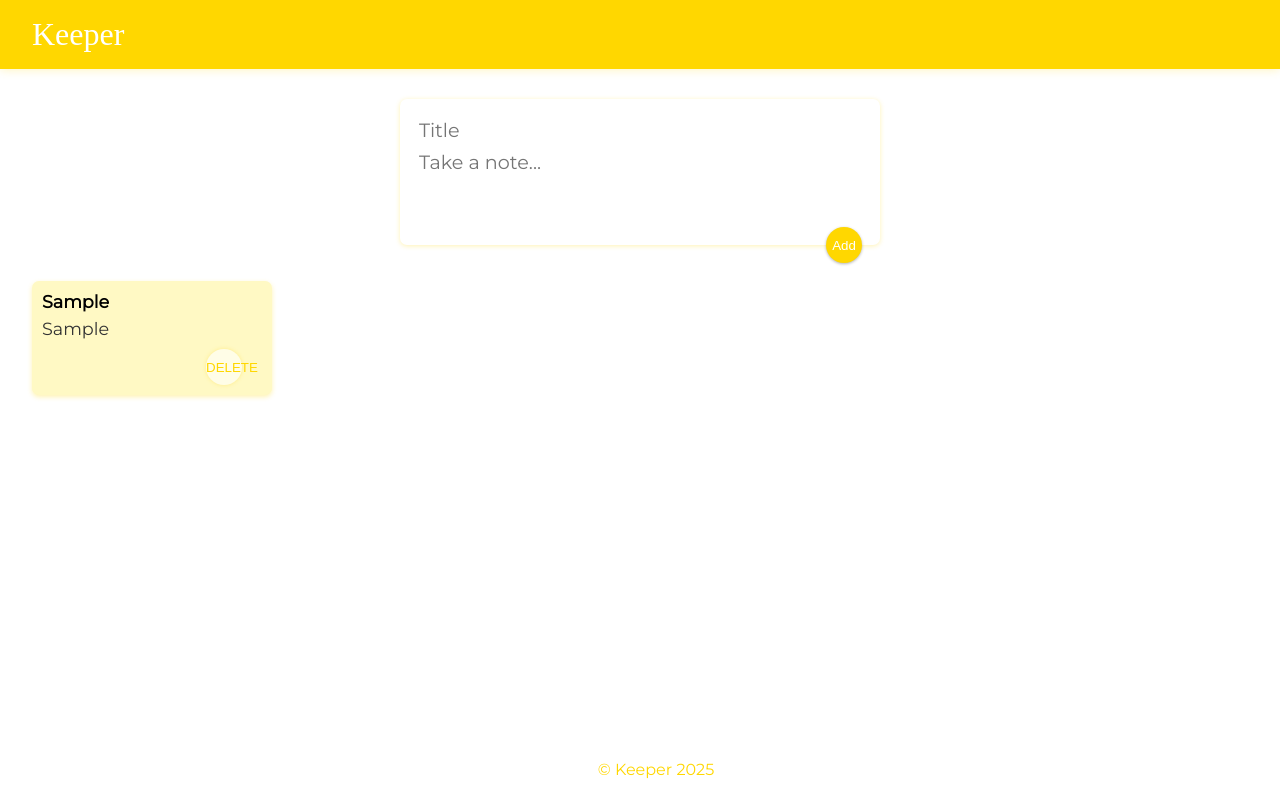
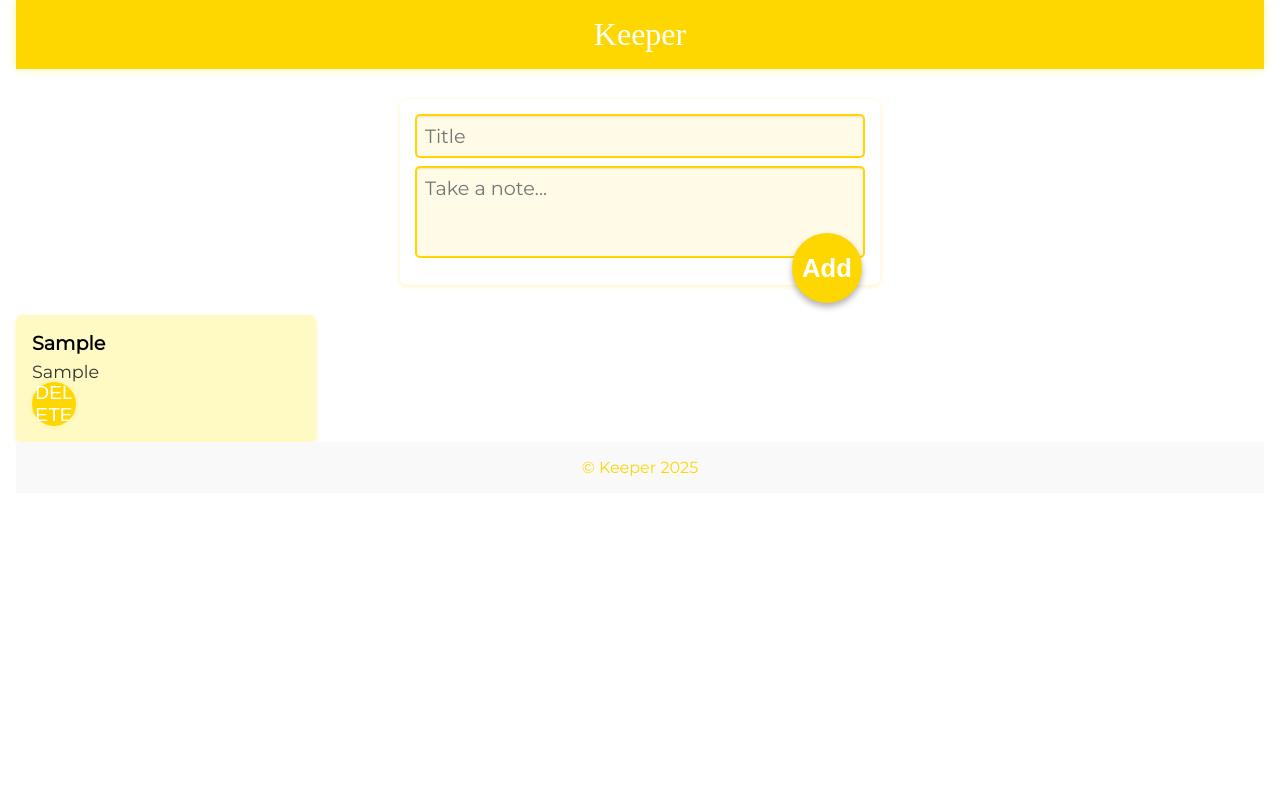
Before and after one commit to Aldair-car/Proyecto-keeper, a React (Create React App) app: page / in a window 1280 px wide. Both pictures are taken after typing "Sample", "Sample" into the empty fields and a click on the button "Add". Built offline with nearby package versions, Linux system fonts and the light colour scheme; a web font is replaced by a local one.

Commit message:
Update styles.css

```diff
--- a/public/styles.css
+++ b/public/styles.css
@@ -1,3 +1,7 @@
+/* ================================================ */
+/*               Estilos Globales                  */
+/* ================================================ */
+
 * {
   padding: 0;
   margin: 0;
@@ -6,81 +10,123 @@
 
 html {
   font-family: "Montserrat", sans-serif;
+  scroll-behavior: smooth;
 }
 
 body {
-  background: #ffffff; /* Blanco */
+  background: #ffffff;
   padding: 0 16px;
+  min-height: 100vh;
+  display: flex;
+  flex-direction: column;
 }
 
+/* ================================================ */
+/*                    Header                        */
+/* ================================================ */
+
 header {
-  background-color: #FFD700; /* Amarillo dorado */
-  margin: auto -16px;
+  background-color: #ffd700;
   padding: 16px 32px;
-  box-shadow: 0 0 10px 0 rgba(255, 215, 0, 0.3); /* Sombra amarilla */
+  box-shadow: 0 0 10px rgba(255, 215, 0, 0.3);
+  text-align: center;
 }
 
 header h1 {
-  color: #ffffff; /* Blanco */
+  color: #ffffff;
   font-family: "McLaren", cursive;
   font-weight: 200;
+  font-size: 2rem;
 }
 
+/* ================================================ */
+/*                    Footer                        */
+/* ================================================ */
+
 footer {
-  position: absolute;
+  margin-top: auto;
   text-align: center;
-  bottom: 0;
-  width: 100%;
-  height: 2.5rem;
+  padding: 1rem;
+  background-color: #f9f9f9;
 }
 
 footer p {
-  color: #FFD700; /* Amarillo */
+  color: #ffd700;
+  font-size: 1rem;
 }
 
+/* ================================================ */
+/*                 Contenedor de Notas              */
+/* ================================================ */
+
+.notas-contenedor {
+  display: flex;
+  flex-wrap: wrap;
+  justify-content: center;
+  gap: 20px;
+  padding: 20px;
+}
+
+/* ================================================ */
+/*                    Notas                         */
+/* ================================================ */
+
 .note {
-  background: #fff9c4; /* Amarillo muy claro */
+  background: #fff9c4;
   border-radius: 7px;
-  box-shadow: 0 2px 5px rgba(255, 215, 0, 0.3); /* Sombra amarilla suave */
-  padding: 10px;
-  width: 240px;
-  margin: 16px;
-  float: left;
+  box-shadow: 0 2px 5px rgba(255, 215, 0, 0.3);
+  padding: 16px;
+  width: 300px;
+  max-width: 100%;
+  word-wrap: break-word;
 }
 
 .note h1 {
-  font-size: 1.1em;
+  font-size: 1.2em;
   margin-bottom: 6px;
-  color: #000000; /* Negro */
+  color: #000;
 }
 
 .note p {
   font-size: 1.1em;
-  margin-bottom: 10px;
+  color: #333;
   white-space: pre-wrap;
-  word-wrap: break-word;
-  color: #333333; /* Gris oscuro */
 }
 
+/* ================================================ */
+/*               Botones en Notas                   */
+/* ================================================ */
+
+.botones-edicion {
+  display: flex;
+  justify-content: flex-end;
+  gap: 10px;
+  margin-top: 10px;
+  flex-wrap: wrap;
+}
+
+.boton-accion,
 .note button {
-  background: #fffde7; /* Amarillo pálido */
-  position: relative;
-  float: right;
-  margin-right: 20px;
-  color: #FFD700; /* Amarillo */
+  background: #ffd700;
+  color: #ffffff;
   border: none;
-  width: 36px;
-  height: 36px;
+  width: 44px;
+  height: 44px;
   cursor: pointer;
-  outline: none;
   border-radius: 50%;
+  font-size: 1.2em;
   box-shadow: 0 0 4px rgba(255, 215, 0, 0.3);
 }
 
+/* ================================================ */
+/*                 Formulario                       */
+/* ================================================ */
+
 form {
   position: relative;
-  width: 480px;
-  margin: 30px auto 20px auto;
+  width: 100%;
+  max-width: 480px;
+  margin: 30px auto;
   background: #ffffff;
   padding: 15px;
   border-radius: 7px;
@@ -90,26 +136,124 @@ form {
 form input,
 form textarea {
   width: 100%;
-  border: none;
-  padding: 4px;
-  outline: none;
+  border: 2px solid #ffd700;
+  padding: 8px;
   font-size: 1.2em;
   font-family: inherit;
   resize: none;
-  color: #000000; /* Negro */
+  color: #000000;
+  background-color: #fffbe6;
+  border-radius: 5px;
+  margin-bottom: 8px;
+  box-shadow: inset 0 1px 2px rgba(0, 0, 0, 0.1);
 }
 
+form input:focus,
+form textarea:focus {
+  outline: none;
+  border-color: #f4c300;
+  box-shadow: 0 0 0 3px rgba(255, 215, 0, 0.2);
+}
+
+/* Botón de agregar */
 form button {
   position: absolute;
   right: 18px;
   bottom: -18px;
-  background: #FFD700; /* Amarillo */
-  color: #ffffff; /* Blanco */
+  background: #ffd700;
+  color: #ffffff;
   border: none;
   border-radius: 50%;
-  width: 36px;
-  height: 36px;
-  box-shadow: 0 1px 3px rgba(0, 0, 0, 0.3);
+  width: 70px;
+  height: 70px;
+  font-size: 1.6rem;
+  font-weight: bold;
   cursor: pointer;
+  display: flex;
+  align-items: center;
+  justify-content: center;
+  box-shadow: 0 4px 6px rgba(0, 0, 0, 0.3);
+  transition: transform 0.2s ease;
+}
+
+/* ================================================ */
+/*            Edición de Notas Existentes           */
+/* ================================================ */
+
+.note input,
+.note textarea {
+  width: 100%;
+  border: 2px solid #ffd700;
+  padding: 8px;
+  font-size: 1em;
+  font-family: inherit;
+  resize: none;
+  border-radius: 5px;
+  background-color: #fffbe6;
+  color: #000;
+  box-shadow: inset 0 1px 2px rgba(0, 0, 0, 0.1);
+  margin-bottom: 6px;
+  transition: border-color 0.3s ease, box-shadow 0.3s ease;
+}
+
+.note input:focus,
+.note textarea:focus {
   outline: none;
+  border-color: #f4c300;
+  box-shadow: 0 0 0 3px rgba(255, 215, 0, 0.2);
 }
+
+/* ================================================ */
+/*           Responsive Design por Tamaño           */
+/* ================================================ */
+
+/* Tablets */
+@media (max-width: 1024px) {
+  .note {
+    width: 45%;
+  }
+
+  form {
+    width: 95%;
+  }
+}
+
+/* Móviles */
+@media (max-width: 768px) {
+  header h1 {
+    font-size: 1.5rem;
+  }
+
+  .note {
+    width: 100%;
+    margin: 12px 0;
+  }
+
+  .note button,
+  .boton-accion {
+    width: 48px;
+    height: 48px;
+    font-size: 1.4em;
+  }
+
+  form button {
+    width: 60px;
+    height: 60px;
+    font-size: 1.4rem;
+  }
+}
+
+/* Pantallas muy grandes (TVs, monitores grandes) */
+@media (min-width: 1440px) {
+  header h1 {
+    font-size: 2.4rem;
+  }
+
+  .note {
+    width: 300px;
+  }
+
+  form {
+    max-width: 600px;
+  }
+}
```
